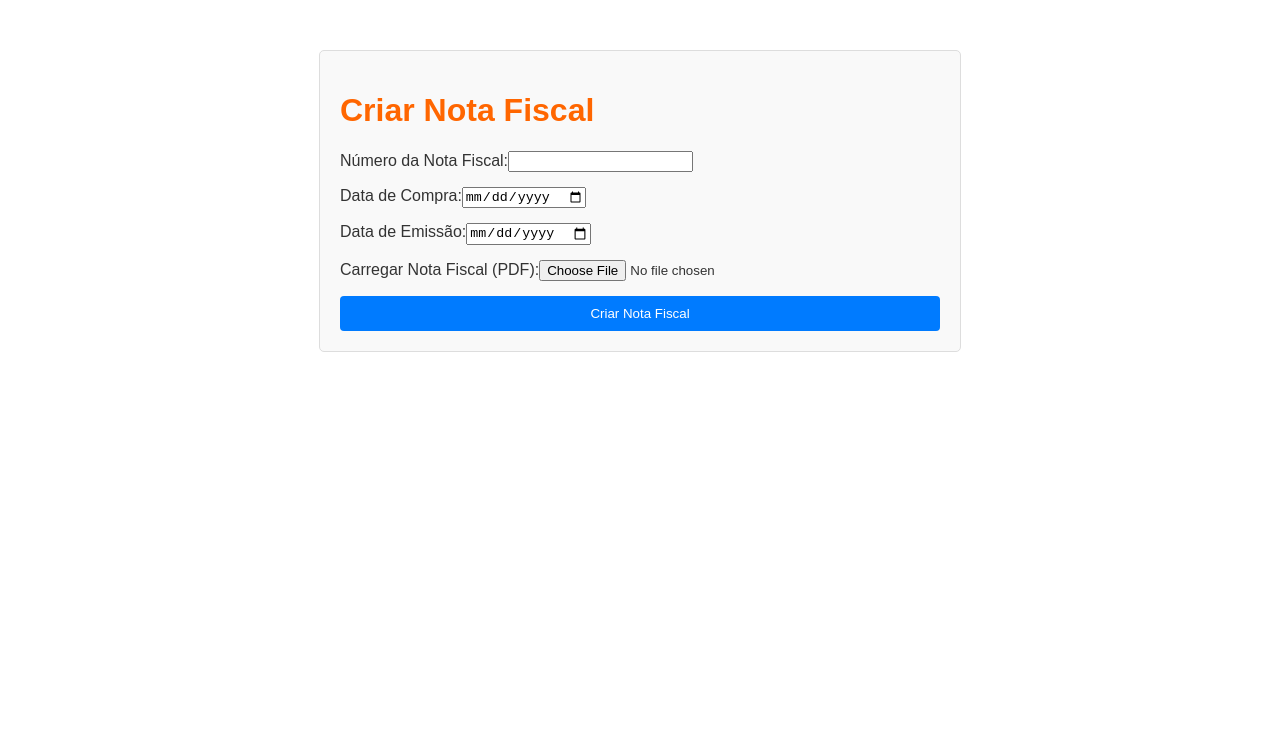
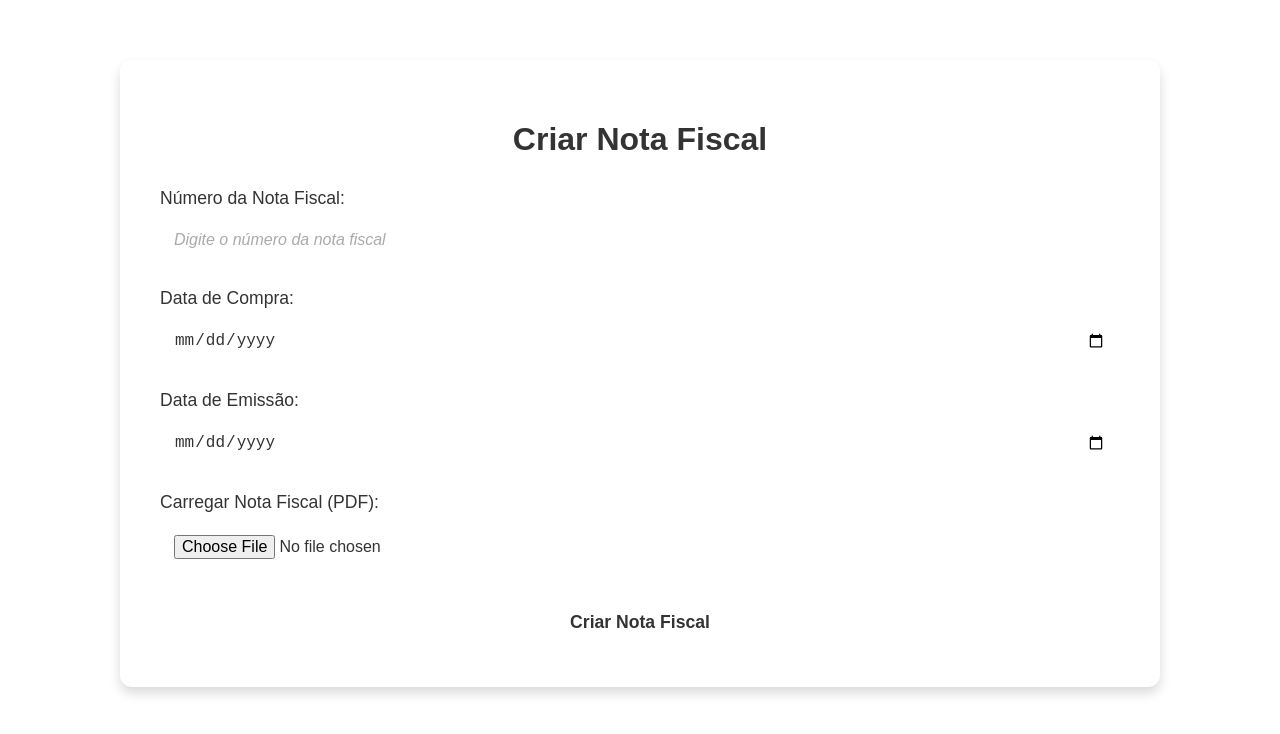
Before and after one commit to Rochafelip/warranty-manager-frontend, a Vue app: page /create-invoice in a window 1280 px wide. Shown: the top 734 px of the page. Built offline with nearby package versions, Linux system fonts and the light colour scheme; sample sign-in values are in the browser's storage.

Commit message:
Editando o frontend do Create Product e Create Invoice

```diff
--- a/src/views/CreateInvoice.vue
+++ b/src/views/CreateInvoice.vue
@@ -4,23 +4,33 @@
 
     <!-- Formulário para criar a nota fiscal -->
     <form @submit.prevent="createInvoice">
-      <div>
+      <div class="form-group">
         <label>Número da Nota Fiscal:</label>
-        <input type="text" v-model="invoice.invoice_number" required />
+        <input
+          type="text"
+          v-model="invoice.invoice_number"
+          placeholder="Digite o número da nota fiscal"
+          required
+        />
       </div>
-      <div>
+      <div class="form-group">
         <label>Data de Compra:</label>
         <input type="date" v-model="invoice.purchase_date" required />
       </div>
-      <div>
+      <div class="form-group">
         <label>Data de Emissão:</label>
         <input type="date" v-model="invoice.issue_date" required />
       </div>
-      <div>
+      <div class="form-group">
         <label>Carregar Nota Fiscal (PDF):</label>
-        <input type="file" @change="handleFileUpload" accept=".pdf" required />
+        <input
+          type="file"
+          @change="handleFileUpload"
+          accept=".pdf"
+          required
+        />
       </div>
-      <button type="submit">Criar Nota Fiscal</button>
+      <button type="submit" class="btn-primary">Criar Nota Fiscal</button>
     </form>
   </div>
 </template>
@@ -68,7 +78,7 @@ export default {
         });
 
         const invoiceId = response.data.id; // Captura o ID da Invoice
-        alert('Nota fiscal criada com sucesso!');
+
         this.$router.push(`/add-products/${invoiceId}`); // Redireciona para a tela de adicionar produtos
       } catch (error) {
         console.error('Erro ao criar a nota fiscal:', error);
@@ -79,32 +89,106 @@ export default {
 };
 </script>
 
+
 <style scoped>
-.create-invoice-container {
-  max-width: 600px;
-  margin: 50px auto;
-  padding: 20px;
-  border: 1px solid #ddd;
-  border-radius: 5px;
-  background: #f9f9f9;
+/* Fonte personalizada */
+@import url("https://fonts.googleapis.com/css2?family=Roboto:wght@400;500;700&display=swap");
+
+/* Paleta de cores */
+:root {
+  --orange: #ff6a00;
+  --orange-dark: #e65c00;
+  --gray-light: #f5f5f5;
+  --gray-dark: #333;
+  --white: #fff;
 }
 
+/* Aplicação da fonte */
+body {
+  font-family: "Roboto", sans-serif;
+  background-color: var(--gray-light);
+}
+
+/* Container principal */
+.create-invoice-container {
+  max-width: 960px;
+  margin: 60px auto;
+  padding: 40px;
+  background-color: var(--white);
+  border-radius: 12px;
+  box-shadow: 0 6px 12px rgba(0, 0, 0, 0.15);
+}
+
+/* Título */
+h1 {
+  text-align: center;
+  color: var(--orange);
+  font-size: 2rem;
+  margin-bottom: 30px;
+}
+
+/* Estilização do formulário */
 form {
   display: flex;
   flex-direction: column;
-  gap: 15px;
+  gap: 25px;
 }
 
-button {
-  padding: 10px;
-  background-color: #007bff;
-  color: white;
-  border: none;
-  border-radius: 4px;
-  cursor: pointer;
+/* Grupos de formulário */
+.form-group {
+  display: flex;
+  flex-direction: column;
 }
 
-button:hover {
-  background-color: #0056b3;
+/* Rótulos */
+label {
+  font-weight: 500;
+  font-size: 1.1rem;
+  color: var(--orange);
+  margin-bottom: 8px;
+}
+
+/* Campos de entrada */
+input[type="text"],
+input[type="date"],
+input[type="file"] {
+  padding: 14px;
+  border: 1px solid var(--gray-dark);
+  border-radius: 8px;
+  font-size: 1rem;
+  background-color: var(--gray-light);
+  color: var(--gray-dark);
+  transition: border-color 0.3s, box-shadow 0.3s;
+}
+
+input::placeholder {
+  color: #aaa;
+  font-style: italic;
+}
+
+/* Campos focados */
+input:focus {
+  border-color: var(--orange);
+  box-shadow: 0 0 8px rgba(255, 106, 0, 0.5);
+}
+
+/* Botão primário */
+button.btn-primary {
+  align-self: center;
+  padding: 14px 24px;
+  font-size: 1.1rem;
+  font-weight: bold;
+  background-color: var(--orange);
+  color: var(--white);
+  border: none;
+  border-radius: 8px;
+  cursor: pointer;
+  transition: background-color 0.3s, box-shadow 0.3s;
+}
+
+/* Botão ao passar o mouse */
+button.btn-primary:hover {
+  background-color: var(--orange-dark);
+  box-shadow: 0 6px 12px rgba(255, 106, 0, 0.4);
 }
 </style>
--- a/src/views/CreateProduct.vue
+++ b/src/views/CreateProduct.vue
@@ -1,7 +1,6 @@
 <template>
   <div class="add-products-container">
     <h1>Adicionar Produtos</h1>
-
     <!-- Formulário para adicionar produtos -->
     <form @submit.prevent="addProduct">
       <div class="form-group">
@@ -61,6 +60,13 @@
 
       <button type="submit" :disabled="isCreatingStore" class="btn-primary">
         Adicionar Produto
+      </button>
+      <button
+        type="button"
+        @click="goBack"
+        class="btn-secondary"
+      >
+        Voltar
       </button>
     </form>
 
@@ -169,6 +175,9 @@ export default {
         alert("Erro ao adicionar o produto.");
       }
     },
+    goBack() {
+      this.$router.go(-1); // Voltar à página anterior
+    },
   },
   mounted() {
     this.fetchStores(); // Busca as lojas ao montar o componente
@@ -243,6 +252,18 @@ button.btn-primary:hover {
   background-color: darkorange;
 }
 
+button.btn-secondary {
+  background-color: var(--gray-medium);
+  color: var(--gray-dark);
+  margin-top: 10px;
+  border: 1px solid var(--gray-dark);
+}
+
+button.btn-secondary:hover {
+  background-color: var(--gray-dark);
+  color: var(--white);
+}
+
 .product-list {
   margin-top: 20px;
   padding: 0;
--- a/src/views/Dashboard.vue
+++ b/src/views/Dashboard.vue
@@ -44,7 +44,7 @@
         <tbody>
           <tr v-for="invoice in invoices" :key="invoice.id">
             <td>{{ invoice.invoice_number }}</td>
-            <td>{{ invoice.issue_date }}</td>
+            <td>{{ formatDate(invoice.issue_date) }}</td> <!-- Aqui está a formatação da data -->
             <td>
               <ul>
                 <li v-for="product in invoice.products" :key="product.id">{{ product.name }}</li>
@@ -152,6 +152,15 @@ export default {
       } finally {
         this.isLoading = false;
       }
+    },
+
+    // Formatar a data para o padrão DD-MM-AAAA
+    formatDate(date) {
+      const d = new Date(date);
+      const day = String(d.getDate()).padStart(2, '0');
+      const month = String(d.getMonth() + 1).padStart(2, '0'); // O mês em JS começa de 0
+      const year = d.getFullYear();
+      return `${day}/${month}/${year}`;
     },
 
     // Ações para cada nota fiscal
```
Lines whose indentation alone changed are shown as unchanged.
